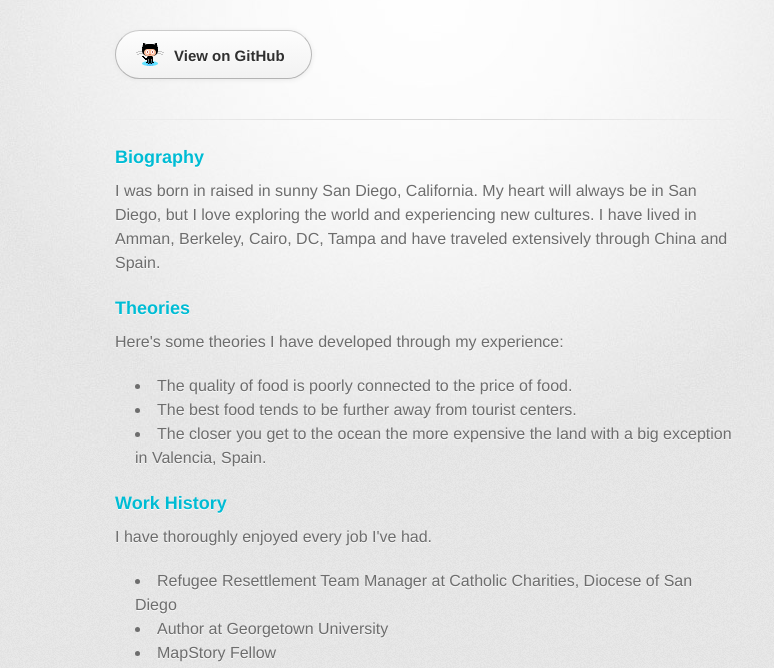
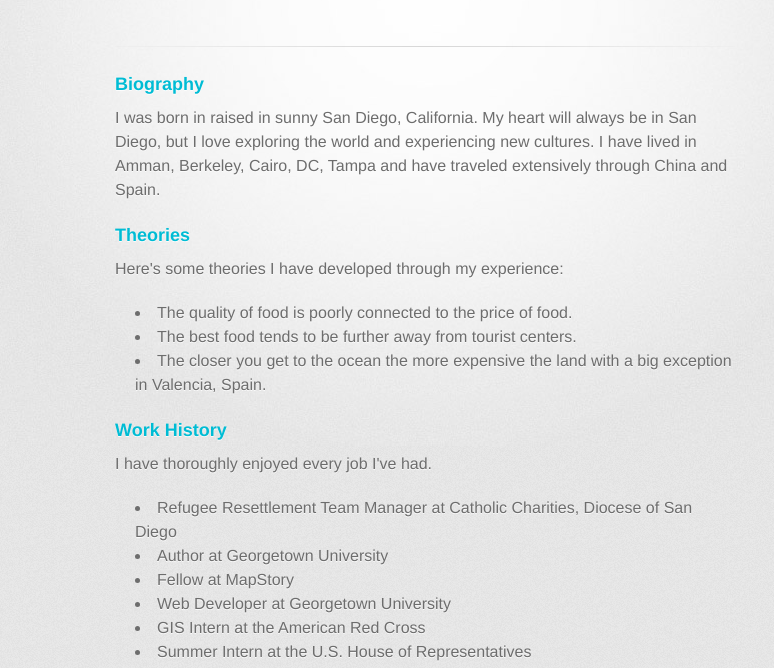
Before and after one commit to DanielJDufour/danieljdufour.github.io, a plain HTML site: page index.html in a window 1280 px wide. Shown: the part 127-795 px from the top of the page, without its empty margins (215-989 px from the left). Drawn offline with Linux system fonts and the light colour scheme; a web font is replaced by a local one.

Commit message:
Update index.html

```diff
--- a/index.html
+++ b/index.html
@@ -28,10 +28,6 @@
           <h2>Personal Website</h2>
         </header>
 
-        <section id="downloads" class="clearfix">
-          <a href="https://github.com/DanielJDufour" id="view-on-github" class="button"><span>View on GitHub</span></a>
-        </section>
-
         <hr>
 
         <section id="main_content">
@@ -57,7 +53,7 @@
 <ul>
 <li>Refugee Resettlement Team Manager at Catholic Charities, Diocese of San Diego</li>
 <li>Author at Georgetown University</li>
-<li>MapStory Fellow</li>
+<li>Fellow at MapStory</li>
 <li>Web Developer at Georgetown University</li>
 <li>GIS Intern at the American Red Cross</li>
 <li>Summer Intern at the U.S. House of Representatives</li>
```
